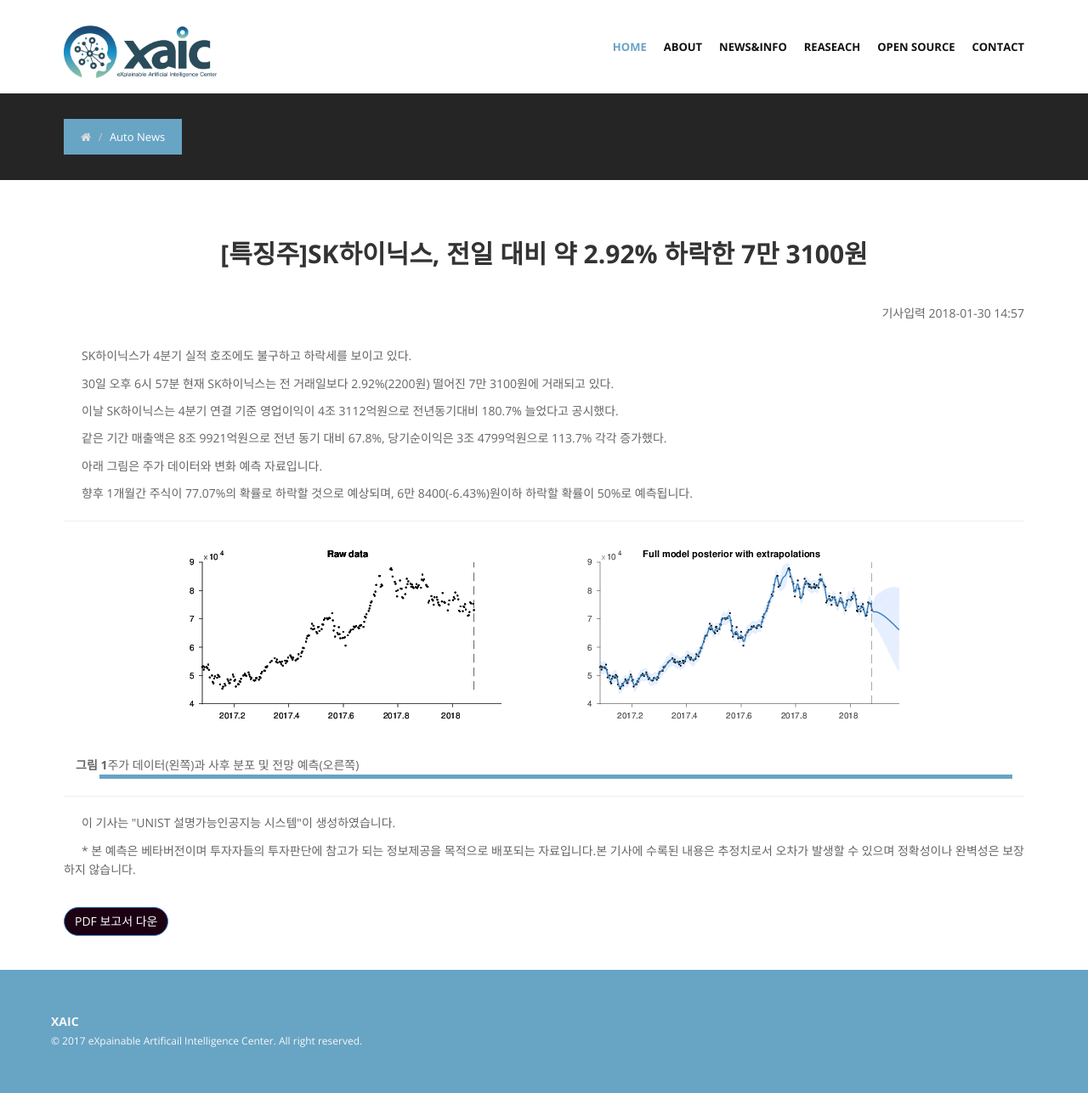
After one commit to kirarenctaon/xai_orininal, a Django app: a page that uses web/templates/web/skhynix.html in a window 1280 px wide. The commit adds this page. Shown: the whole page at 85% size. Run offline with Django 3.2, Linux system fonts and the light colour scheme; data comes from the database, SQL or seed files in the repository; some libraries are stand-ins or nearby versions.

Commit message:
180131자동기사생성만고치면됨

```diff
--- /dev/null
+++ b/web/templates/web/skhynix.html
@@ -0,0 +1,44 @@
+{% extends "web/index.html" %}
+{% block content %}
+ <section id="inner-headline">
+                    <div class="container">
+                        <div class="row">
+                            <div class="col-lg-12">
+                                <ul class="breadcrumb">
+                                    <li>
+                                        <a href="#">
+                                            <i class="fa fa-home"></i>
+                                        </a>
+                                        <i class="icon-angle-right"></i>
+                                    </li>
+                                    <li class="active">Auto News</li>
+                                </ul>
+                            </div>
+                        </div>
+                    </div>
+                </section>
+  <section id="content">
+    <div class="container">
+<div class="maketitle">
+<h2 class="titleHead" style="text-align:center;">[특징주]SK하이닉스, 전일 대비 약 2.92% 하락한 7만 3100원
+</h2>
+<br/>
+<div class="date" style="text-align:right;">기사입력 2018-01-30 14:57</div>
+</div>
+
+
+<!--l. 59--><p class="indent">SK하이닉스가 4분기 실적 호조에도 불구하고 하락세를 보이고 있다.
+</p><p class="indent">30일 오후 6시 57분 현재 SK하이닉스는 전 거래일보다 2.92%(2200원) 떨어진 7만 3100원에 거래되고 있다.
+</p><p class="indent">이날 SK하이닉스는 4분기 연결 기준 영업이익이 4조 3112억원으로 전년동기대비 180.7% 늘었다고 공시했다.
+</p><p class="indent">같은 기간 매출액은 8조 9921억원으로 전년 동기 대비 67.8%, 당기순이익은 3조 4799억원으로 113.7% 각각 증가했다.</p><p class="indent">아래 그림은 주가 데이터와 변화 예측 자료입니다.</p><p class="indent">향후 1개월간 주식이 77.07%의 확률로 하락할 것으로 예상되며, 6만 8400(-6.43%)원이하 하락할 확률이 50%로 예측됩니다.</p>
+<hr class="figure"/><div class="figure">
+<a id="x1-1001r1"></a>
+<div class="tabular"> <table cellpadding="0" cellspacing="0" class="tabular" id="TBL-2"><colgroup id="TBL-2-1g"><col id="TBL-2-1"></col><col id="TBL-2-2"></col></colgroup><tr id="TBL-2-1-" style="vertical-align:baseline;"><td class="td11" id="TBL-2-1-1" style="white-space:nowrap; text-align:center;"><img alt="pict" src="/static/img/autonews/skhynix_raw_data.png"/> </td><td class="td11" id="TBL-2-1-2" style="white-space:nowrap; text-align:center;"><img alt="pict" src="/static/img/autonews/skhynix_all.png"/> </td></tr></table>
+</div>
+<br/> <div class="caption"><span class="id">그림 1</span><span class="content">주가 데이터(왼쪽)과 사후 분포 및 전망 예측(오른쪽)</span></div><!--tex4ht:label?: x1-1001r1 -->
+</div><hr class="endfigure"/><p class="indent">이 기사는 "UNIST 설명가능인공지능 시스템"이 생성하였습니다.</p><p class="indent">* 본 예측은 베타버전이며 투자자들의 투자판단에 참고가 되는 정보제공을 목적으로 배포되는 자료입니다.본 기사에 수록된 내용은 추정치로서 오차가 발생할 수 있으며 정확성이나 완벽성은 보장하지 않습니다.</p>
+         <br />
+        <a href="/static/pdf/skhynix.pdf" class="btn btn-primary btn-large btn-rounded"> PDF 보고서 다운 </a>
+    </div>
+  </section>
+{% endblock content %}
--- a/web/urls.py
+++ b/web/urls.py
@@ -36,6 +36,7 @@ urlpatterns = [
     url(r'^research/demoresource/samsungcnt$', views.samsungcnt, name='samsungcnt'),
     url(r'^research/demoresource/samsungelectronics$', views.samsungelectronics, name='samsungelectronics'),
     url(r'^research/demoresource/samsungsds$', views.samsungsds, name='samsungsds'),
+    url(r'^research/demoresource/skhynix$', views.skhynix, name='skhynix'),
 
     #opensource
     url(r'^opensource/github/$', views.GithubTextlist.as_view(), name='github'),
--- a/web/views.py
+++ b/web/views.py
@@ -296,6 +296,14 @@ def samsungsds(request):
         subMenuDict[topMenu.titleen] = subMenus
     return render(request, 'web/samsungsds.html', {'subMenuDict':getSubMenuDict()})
 
+def skhynix(request):
+    topMenus = TopMenu.objects.all()
+    subMenuDict = dict()
+    for topMenu in topMenus:
+        subMenus = SubMenu.objects.filter(topmenu_id=topMenu.id)
+        subMenuDict[topMenu.titleen] = subMenus
+    return render(request, 'web/skhynix.html', {'subMenuDict':getSubMenuDict()})
+
 def Contact(request):
     topMenus = TopMenu.objects.all()
     subMenuDict = dict()
```
Also changed, not shown: web/templates/web/amorepacific.html (+14 -39 lines), web/templates/web/demoresource.html (+7 -1 lines), static/img/autonews/skhynix_all.png (added), static/img/autonews/skhynix_raw_data.png (added), 1 other file.
